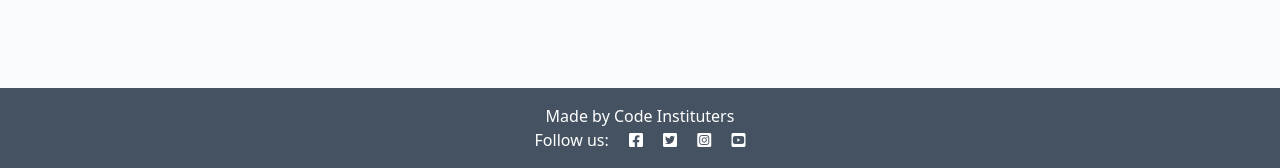
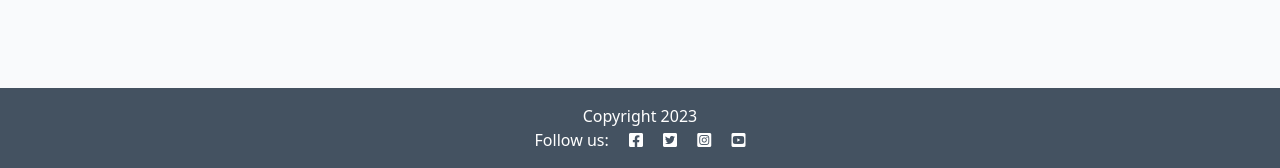
Before and after one commit to ZoltanSzarvas0209/django-blog, a Django app: page / in a window 1280 px wide. Shown: the part 632-800 px from the top of the page. Run offline with Django 4.2, Linux system fonts and the light colour scheme; data that the repository does not hold is empty.

Commit message:
template inheritence tutorial

```diff
--- a/blog/templates/blog/index.html
+++ b/blog/templates/blog/index.html
@@ -50,3 +50,6 @@
 
 <!-- index.html content ends here -->
 {% endblock %}
+{% block copyright %}
+<p class="m-0 text-center text-white"> Copyright 2023</p>
+{% endblock %}
--- a/templates/base.html
+++ b/templates/base.html
@@ -62,7 +62,9 @@
 
     <!-- Footer -->
     <footer class="footer mt-auto py-3 dark-bg">
-        <p class="m-0 text-center text-white">Made by Code Instituters</p>
+        {% block copyright %}
+        <p class="m-0 text-center text-white"> Made by Code Instituters</p>
+        {% endblock copyright %}
         <p class="m-0 text-center text-white">Follow us: <i class="fab fa-facebook-square ms-3"></i>
             <i class="fab fa-twitter-square ms-3"></i>
             <i class="fab fa-instagram-square ms-3"></i>
```
